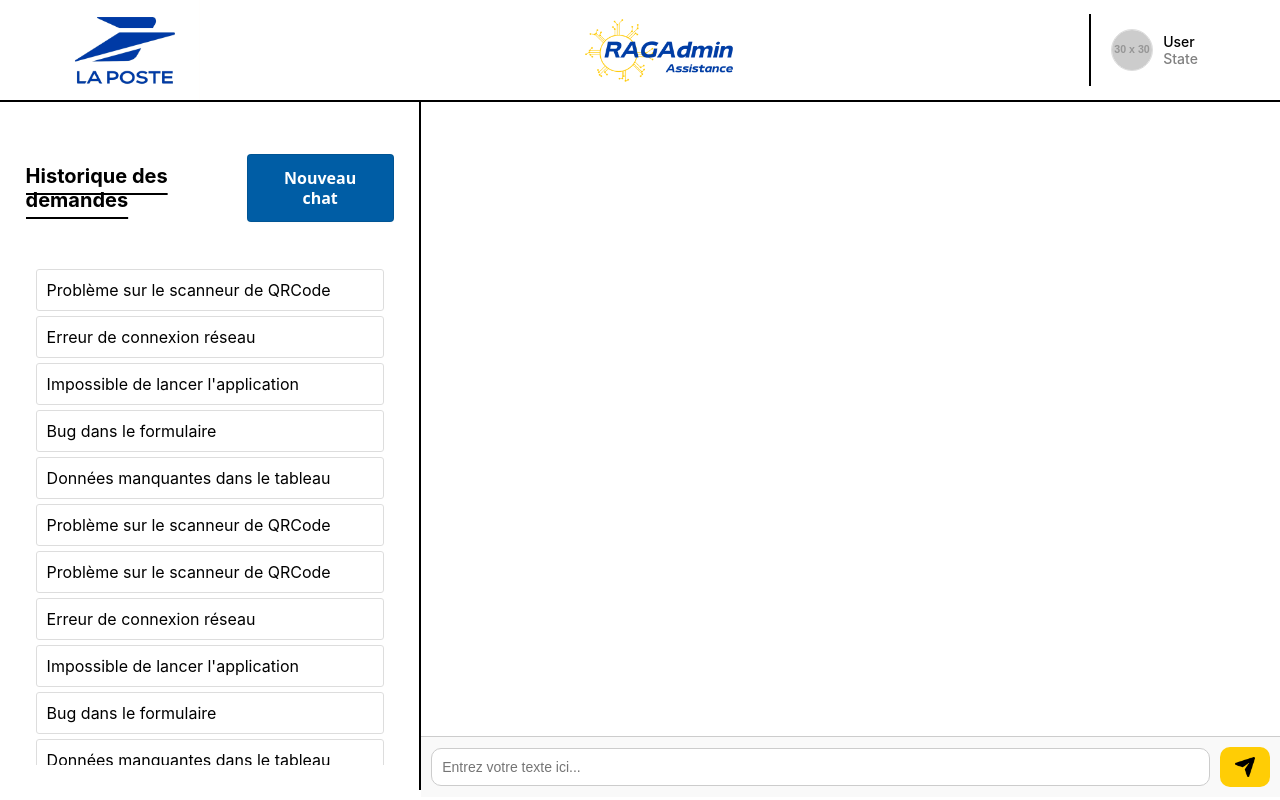
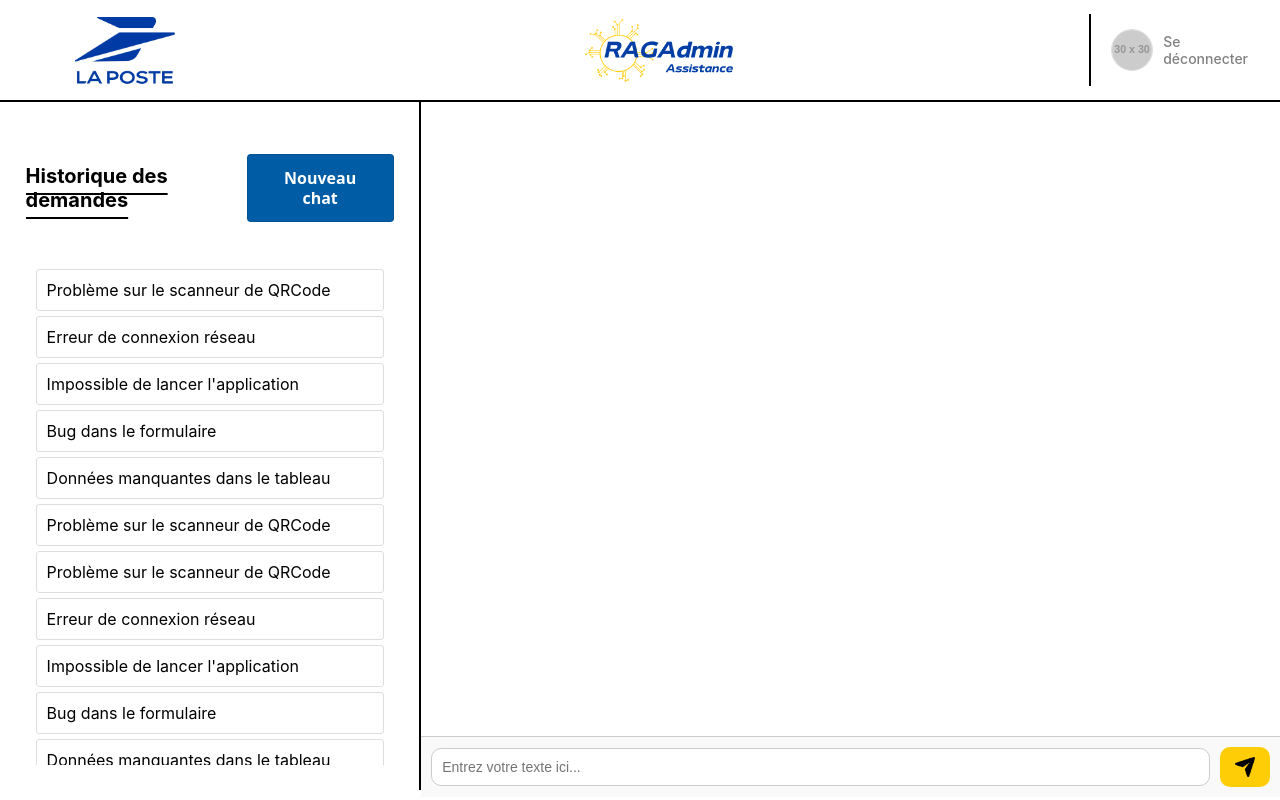
Before and after one commit to Mohamed-hub16/RAGAdmin-WebApp, a React (Create React App) app in the folder rag-webapp/: page /RAGAdmin in a window 1280 px wide. Built offline with nearby package versions, Linux system fonts and the light colour scheme; sample sign-in values are in the browser's storage.

Commit message:
feat: make a user session

```diff
--- a/rag-webapp/src/App.tsx
+++ b/rag-webapp/src/App.tsx
@@ -1,19 +1,38 @@
 import React from 'react';
-import { BrowserRouter as Router, Routes, Route } from 'react-router-dom';
-import { Navigate } from 'react-router-dom';
+import { BrowserRouter as Router, Routes, Route, Navigate } from 'react-router-dom';
 import './App.css';
-import {Log} from "./components/log-interface/log";
-import {Main} from "./components/main-interface/Main";
-import {Register} from "./components/register-interface/register"
+import { Log } from "./components/log-interface/log";
+import { Main } from "./components/main-interface/Main";
+import { Register } from "./components/register-interface/register";
+import PrivateRouteMainPage from './components/private-route/PrivateRouteMainPage';
+import PrivateRouteLogin from "./components/private-route/PrivateRouteLogin";
 
 function App() {
     return (
         <Router>
             <Routes>
                 <Route path="/" element={<Navigate to="/Login" />} />
-                <Route path="/Login" element={<Log />} />
-                <Route path="/RAGAdmin" element={<Main />} />
-                <Route path="/Register" element={<Register />} />
+
+                <Route path="/Login" element={
+                    <PrivateRouteLogin>
+                        <Log />
+                    </PrivateRouteLogin>
+                } />
+
+                <Route path="/Register" element={
+                    <PrivateRouteLogin>
+                        <Register />
+                    </PrivateRouteLogin>
+                } />
+
+                <Route
+                    path="/RAGAdmin"
+                    element={
+                        <PrivateRouteMainPage>
+                            <Main />
+                        </PrivateRouteMainPage>
+                    }
+                />
             </Routes>
         </Router>
     );
--- a/rag-webapp/src/components/log-interface/connection-block.tsx
+++ b/rag-webapp/src/components/log-interface/connection-block.tsx
@@ -31,9 +31,7 @@ const ConnectionBlock: React.FC = () => {
             const data = await response.json();
 
             if (response.status === 200) {
-                if (stayConnected) {
-                    localStorage.setItem('user', JSON.stringify(data.user));
-                }
+                localStorage.setItem('user', JSON.stringify(data.user));
 
                 navigate('/RAGAdmin');
             } else {
--- a/rag-webapp/src/components/main-interface/header/UserHeader.tsx
+++ b/rag-webapp/src/components/main-interface/header/UserHeader.tsx
@@ -1,14 +1,32 @@
 import React from "react";
 // @ts-ignore
 import "../../../css/main-interface/header.css";
+import { useNavigate } from "react-router-dom";
 
 export function UserHeader() {
+    const navigate = useNavigate();
+
+    const user = JSON.parse(localStorage.getItem('user') || 'null');
+
+    const handleLogout = () => {
+        localStorage.removeItem('user');
+        navigate("/Login");
+    };
+
+    if (!user) {
+        return (
+            <div className="user-info">
+                <span className="user-span">Veuillez vous connecter</span>
+            </div>
+        );
+    }
+
     return (
         <div className="user-info">
             <img className="avatar-img" src={"https://via.placeholder.com/30"} alt="user-avatar" />
             <div className="user-details">
-                <span className="user-span">User</span>
-                <span className="state-span">State</span>
+                <span className="user-span">{user.identifiant}</span>
+                <span className="deconnect-span" onClick={handleLogout}>Se déconnecter</span>
             </div>
         </div>
     );
--- /dev/null
+++ b/rag-webapp/src/components/private-route/PrivateRouteLogin.tsx
@@ -0,0 +1,18 @@
+import React from 'react';
+import { Navigate } from 'react-router-dom';
+
+interface PrivateRouteProps {
+    children: JSX.Element;
+}
+
+const PrivateRouteLogin: React.FC<PrivateRouteProps> = ({ children }) => {
+    const user = JSON.parse(localStorage.getItem('user') || 'null');
+
+    if (user) {
+        return <Navigate to="/RAGAdmin" replace />;
+    }
+
+    return children;
+};
+
+export default PrivateRouteLogin;
--- /dev/null
+++ b/rag-webapp/src/components/private-route/PrivateRouteMainPage.tsx
@@ -0,0 +1,18 @@
+import React from 'react';
+import { Navigate } from 'react-router-dom';
+
+interface PrivateRouteProps {
+    children: JSX.Element;
+}
+
+const PrivateRouteMainPage: React.FC<PrivateRouteProps> = ({ children }) => {
+    const user = JSON.parse(localStorage.getItem('user') || 'null');
+
+    if (!user) {
+        return <Navigate to="/Login" replace />;
+    }
+
+    return children;
+};
+
+export default PrivateRouteMainPage;
--- a/rag-webapp/src/css/main-interface/header.css
+++ b/rag-webapp/src/css/main-interface/header.css
@@ -43,9 +43,19 @@
     display: block;
 }
 
-.state-span {
+.deconnect-span {
     font-size: 14px;
     font-weight: 500;
     color: grey;
     display: block;
 }
+
+.deconnect-span:hover {
+    font-size: 14px;
+    font-weight: 500;
+    color: #3c3c3c;
+    cursor: pointer;
+    display: block;
+    text-underline-style: single;
+    text-underline: #3c3c3c;
+}
```
